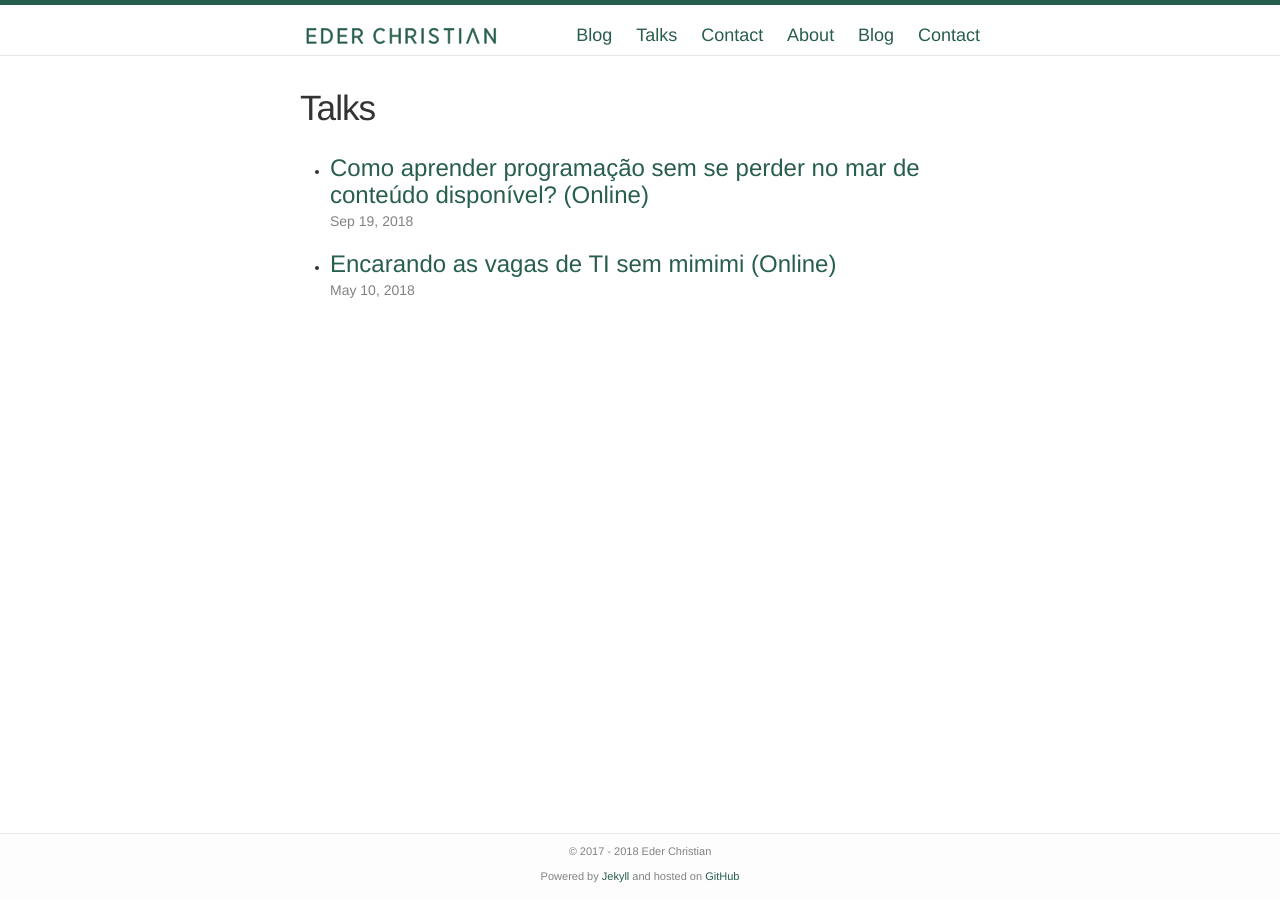
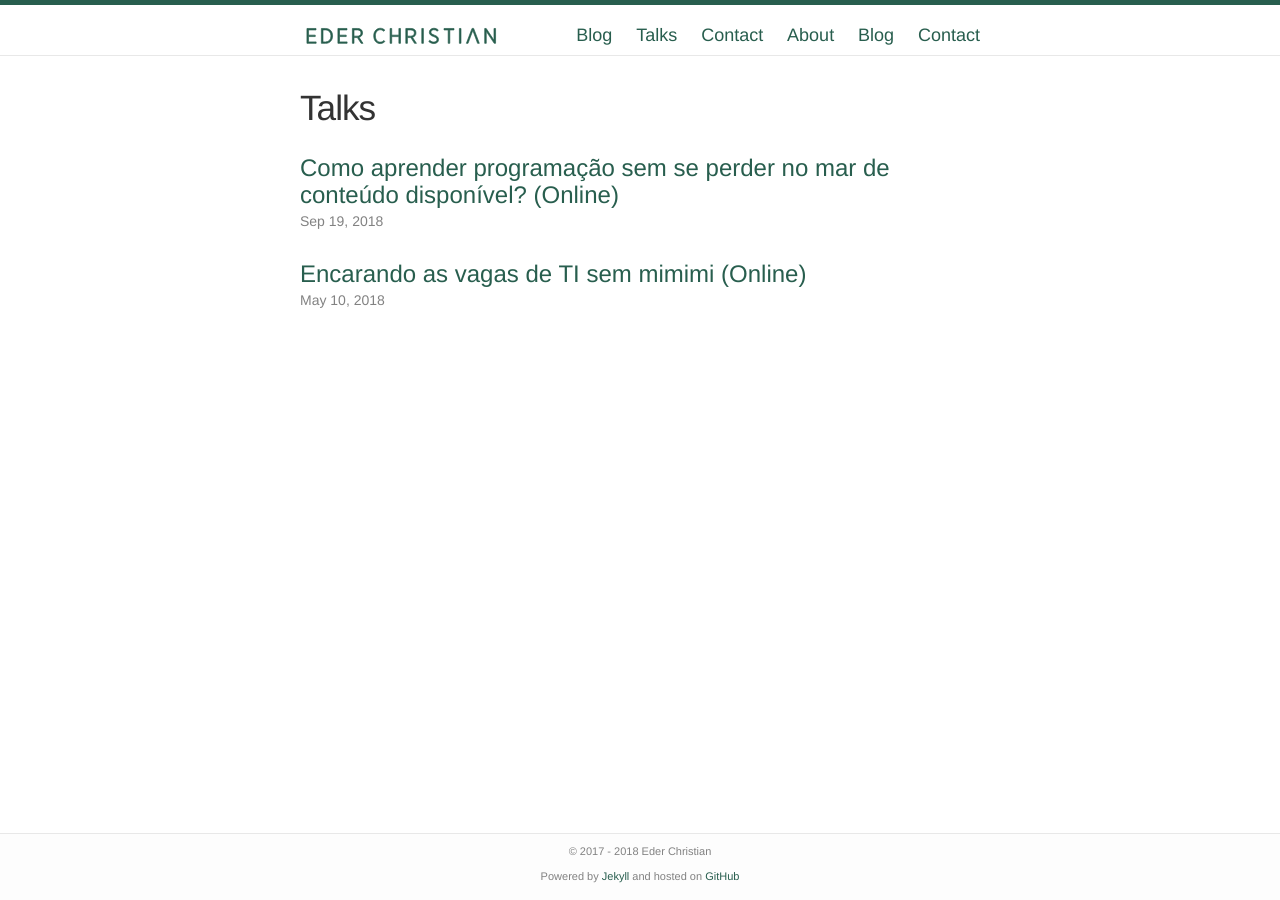
Before and after one commit to ederchristian/ederchristian, a Jekyll site: the page built from 02-talks.md, in a window 1280 px wide. Built offline with Jekyll 4.4.1, drawn with Linux system fonts in a browser that asks for light colours; nearby versions of some CDN libraries; comment, search, counter and statistics services are not loaded.

Commit message:
Update layout at Home and Talks

```diff
--- a/_sass/_layout.scss
+++ b/_sass/_layout.scss
@@ -197,6 +197,15 @@
   }
 }
 
+.talk-list {
+  margin-left: 0;
+  list-style: none;
+
+  > li {
+    margin-bottom: $spacing-unit;
+  }
+}
+
 .post-meta {
   font-size: $small-font-size;
   color: $grey-color;
@@ -231,7 +240,8 @@
 .home img {
   width: 100%;
   height: 100%;
-  box-shadow: 10px 10px 5px $grey-color-light;
+  margin-bottom: 40px;
+  box-shadow: 5px 5px 10px $grey-color-light;
 }
 
 @media screen and (min-width: 900px) {
```
